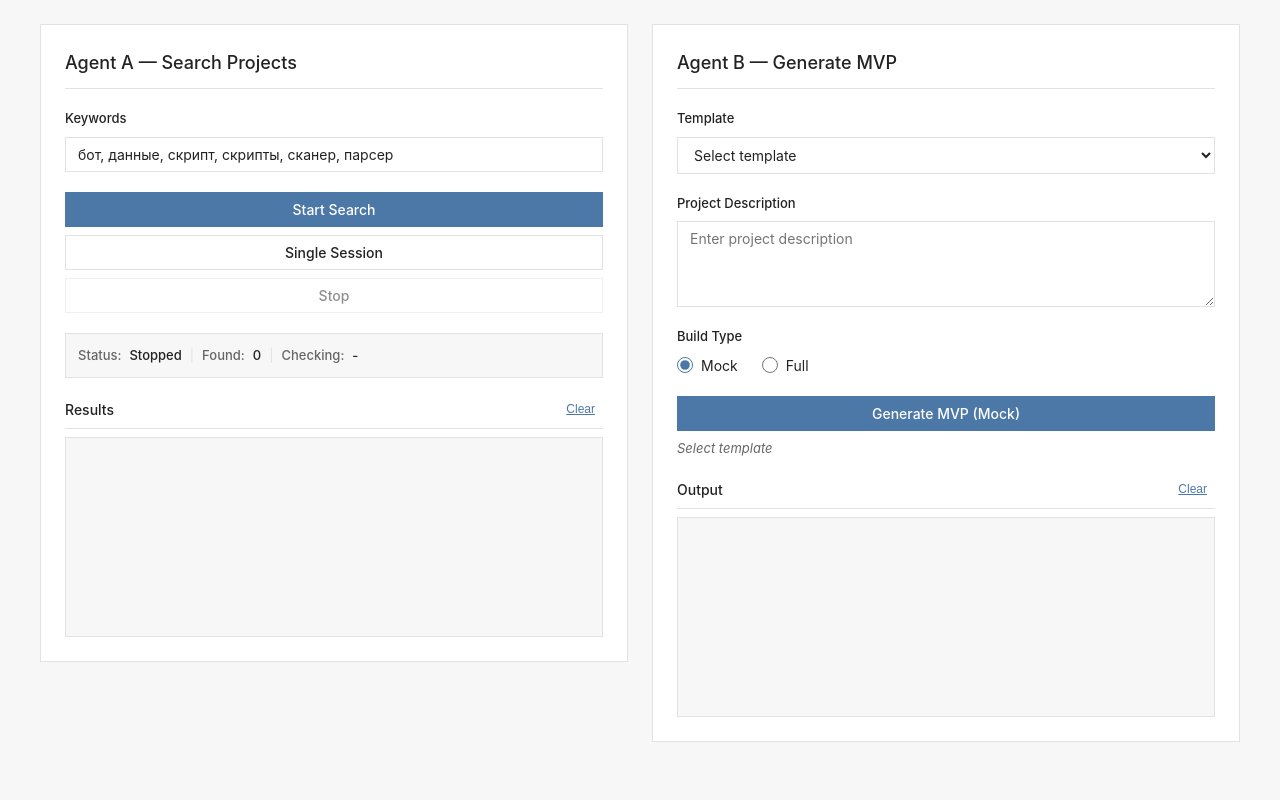
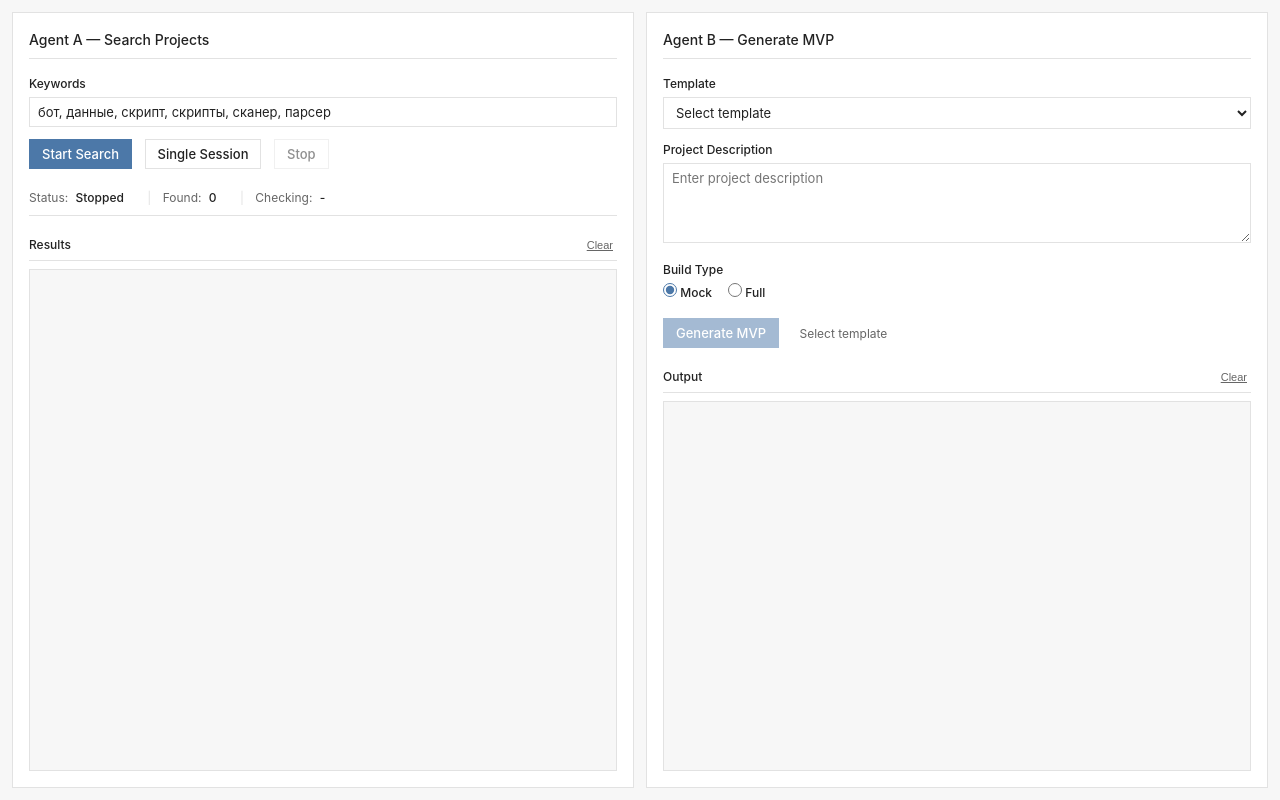
Before and after one commit to QAway-to/mvp-api-services-1765457495, a FastAPI app: page / in a window 1280 px wide. Run offline with FastAPI, Linux system fonts and the light colour scheme; data that the repository does not hold is empty.

Commit message:
Rebuild UI in Tableau-inspired minimalistic analytics style: two clean blocks, no emojis, no icons, professional design

```diff
--- a/static/css/style.css
+++ b/static/css/style.css
@@ -11,89 +11,94 @@ body {
     background: #F7F7F7;
     color: #222;
     line-height: 1.5;
-    min-height: 100vh;
-    padding: 24px;
+    height: 100vh;
+    overflow: hidden;
 }
 
 .container {
-    max-width: 1200px;
-    margin: 0 auto;
     display: grid;
     grid-template-columns: 1fr 1fr;
-    gap: 24px;
-    align-items: start;
+    gap: 12px;
+    padding: 12px;
+    height: 100vh;
+    max-width: 1600px;
+    margin: 0 auto;
 }
 
-/* Agent Cards */
-.agent-card {
+/* Card styling */
+.card {
     background: white;
     border: 1px solid #E2E2E2;
-    padding: 24px;
+    padding: 16px;
     display: flex;
     flex-direction: column;
-    gap: 20px;
+    overflow: hidden;
 }
 
 .card-title {
-    font-size: 18px;
+    font-size: 14px;
     font-weight: 500;
     color: #222;
-    margin: 0;
-    padding-bottom: 12px;
+    margin-bottom: 16px;
+    padding-bottom: 8px;
     border-bottom: 1px solid #E2E2E2;
 }
 
-/* Form Elements */
+/* Form elements */
 .form-group {
-    display: flex;
-    flex-direction: column;
-    gap: 8px;
+    margin-bottom: 12px;
 }
 
-.form-label {
-    font-size: 13px;
+.form-group label {
+    display: block;
+    font-size: 12px;
     font-weight: 500;
     color: #222;
+    margin-bottom: 4px;
 }
 
-.form-input,
-.form-select,
-.form-textarea {
+.input-field,
+.select-field,
+.textarea-field {
     width: 100%;
-    padding: 8px 12px;
+    padding: 6px 8px;
     border: 1px solid #E2E2E2;
     background: white;
     font-family: inherit;
-    font-size: 14px;
+    font-size: 13px;
     color: #222;
     border-radius: 0;
 }
 
-.form-input:focus,
-.form-select:focus,
-.form-textarea:focus {
+.input-field:focus,
+.select-field:focus,
+.textarea-field:focus {
     outline: none;
     border-color: #4C78A8;
 }
 
-.form-textarea {
+.textarea-field {
     resize: vertical;
     min-height: 80px;
 }
 
 /* Buttons */
 .btn {
-    padding: 8px 16px;
+    padding: 6px 12px;
     border: 1px solid #E2E2E2;
     background: white;
     font-family: inherit;
-    font-size: 14px;
+    font-size: 13px;
     font-weight: 500;
     color: #222;
     cursor: pointer;
-    transition: background 0.2s, border-color 0.2s;
     border-radius: 0;
-    display: inline-block;
+    transition: background-color 0.15s ease;
+    margin-right: 8px;
+}
+
+.btn:hover {
+    background: #F7F7F7;
 }
 
 .btn-primary {
@@ -121,108 +126,119 @@ body {
     cursor: not-allowed;
 }
 
-/* Radio Buttons */
-.radio-group {
-    display: flex;
-    gap: 24px;
+.btn:disabled:hover {
+    background: white;
 }
 
-.radio-label {
-    display: flex;
-    align-items: center;
-    gap: 8px;
-    font-size: 14px;
+/* Status line */
+.status-line {
+    font-size: 12px;
     color: #222;
-    cursor: pointer;
-}
-
-.radio-label input[type="radio"] {
-    margin: 0;
-    width: 16px;
-    height: 16px;
-    accent-color: #4C78A8;
-}
-
-/* Status Line */
-.status-line {
-    display: flex;
-    align-items: center;
-    gap: 8px;
-    padding: 12px;
-    background: #F7F7F7;
-    border: 1px solid #E2E2E2;
-    font-size: 13px;
+    padding: 8px 0;
+    margin-bottom: 12px;
+    border-bottom: 1px solid #E2E2E2;
 }
 
 .status-label {
     color: #666;
-    font-weight: 500;
+    margin-right: 4px;
 }
 
 .status-value {
     color: #222;
     font-weight: 500;
+    margin-right: 12px;
 }
 
 .status-separator {
     color: #E2E2E2;
+    margin: 0 8px;
 }
 
 .status-text {
-    font-size: 13px;
+    font-size: 12px;
     color: #666;
-    font-style: italic;
+    margin-left: 8px;
 }
 
-/* Results Section */
+/* Radio buttons */
+.radio-group-label {
+    display: block;
+    font-size: 12px;
+    font-weight: 500;
+    color: #222;
+    margin-bottom: 4px;
+}
+
+.radio-group {
+    display: flex;
+    gap: 16px;
+}
+
+.radio-option {
+    display: flex;
+    align-items: center;
+    gap: 6px;
+    font-size: 13px;
+    color: #222;
+    cursor: pointer;
+}
+
+.radio-option input[type="radio"] {
+    margin: 0;
+    width: 14px;
+    height: 14px;
+    accent-color: #4C78A8;
+    cursor: pointer;
+}
+
+/* Results section */
 .results-section {
+    flex: 1;
     display: flex;
     flex-direction: column;
-    gap: 8px;
-    flex: 1;
-    min-height: 200px;
+    min-height: 0;
+    margin-top: 8px;
 }
 
 .results-header {
     display: flex;
     justify-content: space-between;
     align-items: center;
-    padding-bottom: 8px;
+    margin-bottom: 8px;
+    padding-bottom: 6px;
     border-bottom: 1px solid #E2E2E2;
 }
 
 .results-title {
-    font-size: 14px;
+    font-size: 12px;
     font-weight: 500;
     color: #222;
-    margin: 0;
 }
 
 .btn-clear {
     background: none;
     border: none;
-    color: #4C78A8;
-    font-size: 12px;
-    font-weight: 500;
+    font-size: 11px;
+    color: #666;
     cursor: pointer;
-    padding: 4px 8px;
+    padding: 2px 4px;
     text-decoration: underline;
 }
 
 .btn-clear:hover {
-    color: #3d5f85;
+    color: #222;
 }
 
 .results-output {
     flex: 1;
     background: #F7F7F7;
     border: 1px solid #E2E2E2;
-    padding: 12px;
     overflow-y: auto;
-    min-height: 200px;
-    max-height: 400px;
+    padding: 8px;
+    min-height: 0;
     font-family: 'Consolas', 'Monaco', 'Courier New', monospace;
-    font-size: 12px;
+    font-size: 11px;
     line-height: 1.6;
     color: #222;
 }
--- a/static/js/dashboard.js
+++ b/static/js/dashboard.js
@@ -1,4 +1,4 @@
-// Tableau-style Dashboard JavaScript
+// Tableau-inspired minimalistic dashboard
 class Dashboard {
     constructor() {
         this.eventSource = null;
@@ -14,6 +14,7 @@ class Dashboard {
         this.stopBtn = document.getElementById('stop-btn');
         this.clearLogsBtnA = document.getElementById('clear-logs-a');
         this.clearLogsBtnB = document.getElementById('clear-logs-b');
+        this.searchKeywords = document.getElementById('search-keywords');
 
         // Agent B elements
         this.mvpTemplate = document.getElementById('mvp-template');
@@ -36,14 +37,15 @@ class Dashboard {
 
     init() {
         this.bindEvents();
-        this.updateMVPButtonText();
+        this.updateMVPStatus();
         this.updateStatus().then(() => {
             this.startLogStream();
-            setInterval(() => this.updateSessionInfo(), 1000);
+            setInterval(() => this.updateStatus(), 2000);
         });
     }
 
     bindEvents() {
+        // Agent A events
         if (this.startBtn) {
             this.startBtn.addEventListener('click', () => this.startAgent());
         }
@@ -59,6 +61,8 @@ class Dashboard {
         if (this.clearLogsBtnB) {
             this.clearLogsBtnB.addEventListener('click', () => this.clearLogs('b'));
         }
+
+        // Agent B events
         if (this.generateMvpBtn) {
             this.generateMvpBtn.addEventListener('click', () => this.generateMVP());
         }
@@ -70,7 +74,7 @@ class Dashboard {
         }
         if (this.buildTypeInputs && this.buildTypeInputs.length) {
             this.buildTypeInputs.forEach(input => {
-                input.addEventListener('change', () => this.updateMVPButtonText());
+                input.addEventListener('change', () => this.updateMVPStatus());
             });
         }
     }
@@ -167,13 +171,9 @@ class Dashboard {
         const timestamp = new Date(logData.timestamp).toLocaleTimeString();
         const level = logData.level.padEnd(6);
         const module = logData.module ? `[${logData.module}]` : '';
-        let message = logData.message;
+        const message = logData.message || '';
 
-        // Remove emojis from messages
-        message = message.replace(/[\u{1F300}-\u{1F9FF}]/gu, '').trim();
-        message = message.replace(/[🔧✅⚠️❌🌐👁️⏱️💰📄🔍🚀🎯📊📝📦🧹🔄📰📬🤖]/g, '').trim();
-
-        entry.textContent = `${timestamp} | ${level} | ${module} ${message}`;
+        entry.textContent = `${timestamp} ${level} ${module} ${message}`;
         container.appendChild(entry);
 
         container.scrollTo({
@@ -219,12 +219,6 @@ class Dashboard {
         } catch (error) {
             console.error('Error updating status:', error);
         }
-
-        setTimeout(() => this.updateStatus(), 2000);
-    }
-
-    async updateSessionInfo() {
-        // Session info removed from compact UI
     }
 
     formatStatus(status) {
@@ -346,14 +340,6 @@ class Dashboard {
             this.mvpStatus.textContent = 'Ready to generate';
             this.generateMvpBtn.disabled = false;
         }
-        this.updateMVPButtonText();
-    }
-
-    updateMVPButtonText() {
-        if (!this.generateMvpBtn) return;
-        const buildType = this.getSelectedBuildType();
-        const buildTypeText = buildType === 'mock' ? 'Mock' : 'Full';
-        this.generateMvpBtn.textContent = `Generate MVP (${buildTypeText})`;
     }
 
     getSelectedBuildType() {
@@ -367,12 +353,12 @@ class Dashboard {
         const buildType = this.getSelectedBuildType();
 
         if (!template) {
-            this.showMVPError('Select template');
+            this.mvpStatus.textContent = 'Select template';
             return;
         }
 
         if (description && description.length < 10) {
-            this.showMVPError('Description too short');
+            this.mvpStatus.textContent = 'Description too short';
             return;
         }
 
@@ -394,32 +380,23 @@ class Dashboard {
             const result = await response.json();
 
             if (response.ok) {
-                this.showMVPSuccess(result);
+                this.mvpStatus.textContent = `Success: ${result.deployUrl}`;
+                setTimeout(() => {
+                    if (this.projectDescription) {
+                        this.projectDescription.value = '';
+                        this.updateMVPStatus();
+                    }
+                }, 3000);
             } else {
                 throw new Error(result.error || 'Unknown error');
             }
 
         } catch (error) {
             console.error('MVP generation error:', error);
-            this.showMVPError(error.message);
+            this.mvpStatus.textContent = `Error: ${error.message}`;
+        } finally {
+            this.generateMvpBtn.disabled = false;
         }
-    }
-
-    showMVPSuccess(result) {
-        this.mvpStatus.textContent = `Success: ${result.deployUrl}`;
-        this.generateMvpBtn.disabled = false;
-
-        setTimeout(() => {
-            if (this.projectDescription) {
-                this.projectDescription.value = '';
-                this.updateMVPStatus();
-            }
-        }, 3000);
-    }
-
-    showMVPError(message) {
-        this.mvpStatus.textContent = `Error: ${message}`;
-        this.generateMvpBtn.disabled = false;
     }
 
     destroy() {
--- a/templates/dashboard.html
+++ b/templates/dashboard.html
@@ -8,13 +8,13 @@
 </head>
 <body>
     <div class="container">
-        <!-- Agent A Block -->
-        <div class="agent-card agent-a-card">
-            <h2 class="card-title">Agent A — Search Projects</h2>
+        <!-- Block 1: Agent A - Search Projects -->
+        <div class="card agent-a-card">
+            <div class="card-title">Agent A — Search Projects</div>
 
             <div class="form-group">
-                <label for="search-keywords" class="form-label">Keywords</label>
-                <input type="text" id="search-keywords" class="form-input" value="{{ keyword }}" placeholder="Enter search keywords">
+                <label for="search-keywords">Keywords</label>
+                <input type="text" id="search-keywords" class="input-field" value="{{ keyword }}" placeholder="Enter search keywords">
             </div>
 
             <div class="form-group">
@@ -36,7 +36,7 @@
 
             <div class="results-section">
                 <div class="results-header">
-                    <h3 class="results-title">Results</h3>
+                    <span class="results-title">Results</span>
                     <button id="clear-logs-a" class="btn-clear">Clear</button>
                 </div>
                 <div id="logs-container-a" class="results-output">
@@ -45,13 +45,13 @@
             </div>
         </div>
 
-        <!-- Agent B Block -->
-        <div class="agent-card agent-b-card">
-            <h2 class="card-title">Agent B — Generate MVP</h2>
+        <!-- Block 2: Agent B - Generate MVP -->
+        <div class="card agent-b-card">
+            <div class="card-title">Agent B — Generate MVP</div>
 
             <div class="form-group">
-                <label for="mvp-template" class="form-label">Template</label>
-                <select id="mvp-template" class="form-select">
+                <label for="mvp-template">Template</label>
+                <select id="mvp-template" class="select-field">
                     <option value="">Select template</option>
                     <option value="telegram-shop-bot">Telegram Shop Bot</option>
                     <option value="news-parser">News Parser</option>
@@ -65,18 +65,18 @@
             </div>
 
             <div class="form-group">
-                <label for="project-description" class="form-label">Project Description</label>
-                <textarea id="project-description" class="form-textarea" rows="4" placeholder="Enter project description"></textarea>
+                <label for="project-description">Project Description</label>
+                <textarea id="project-description" class="textarea-field" rows="4" placeholder="Enter project description"></textarea>
             </div>
 
             <div class="form-group">
-                <label class="form-label">Build Type</label>
+                <label class="radio-group-label">Build Type</label>
                 <div class="radio-group">
-                    <label class="radio-label">
+                    <label class="radio-option">
                         <input type="radio" name="build-type" value="mock" checked>
                         <span>Mock</span>
                     </label>
-                    <label class="radio-label">
+                    <label class="radio-option">
                         <input type="radio" name="build-type" value="full">
                         <span>Full</span>
                     </label>
@@ -90,7 +90,7 @@
 
             <div class="results-section">
                 <div class="results-header">
-                    <h3 class="results-title">Output</h3>
+                    <span class="results-title">Output</span>
                     <button id="clear-logs-b" class="btn-clear">Clear</button>
                 </div>
                 <div id="logs-container-b" class="results-output">
```
Also changed, not shown: other parts of static/css/style.css (+11 -30 lines).
